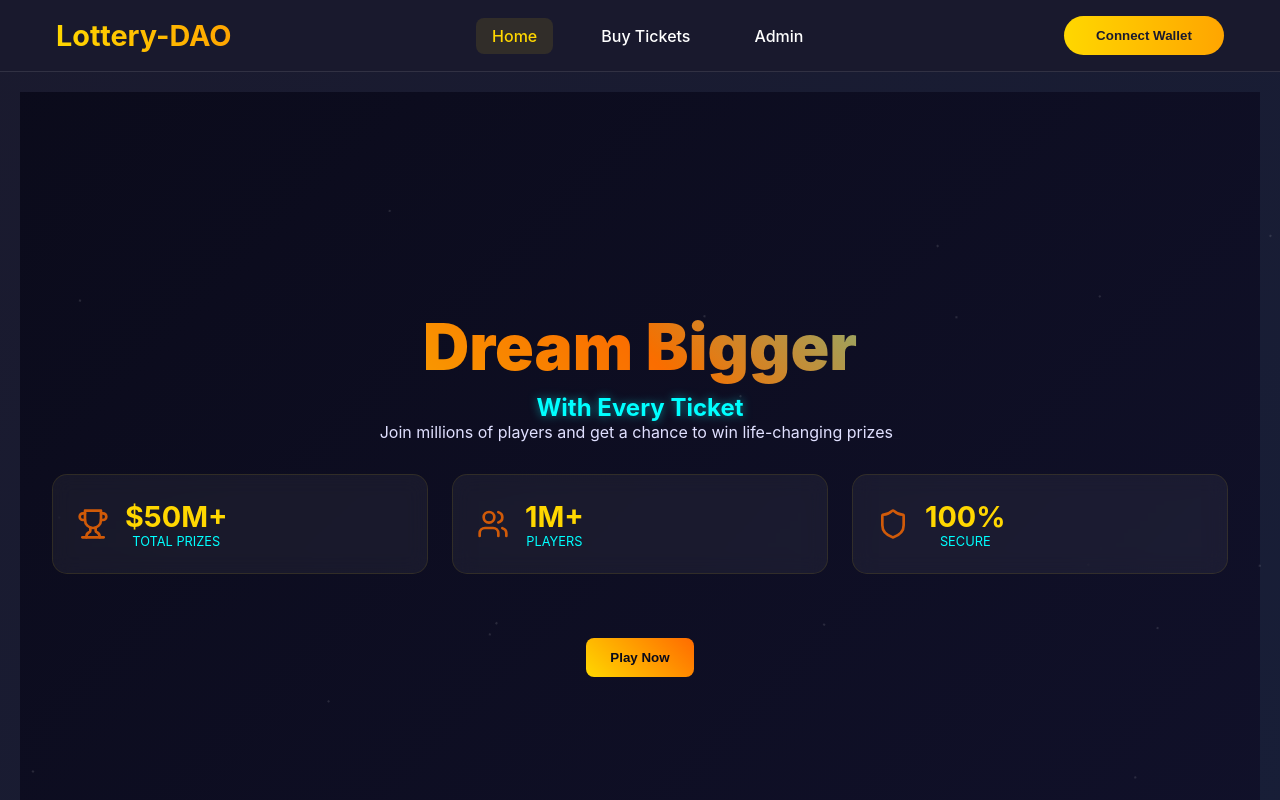
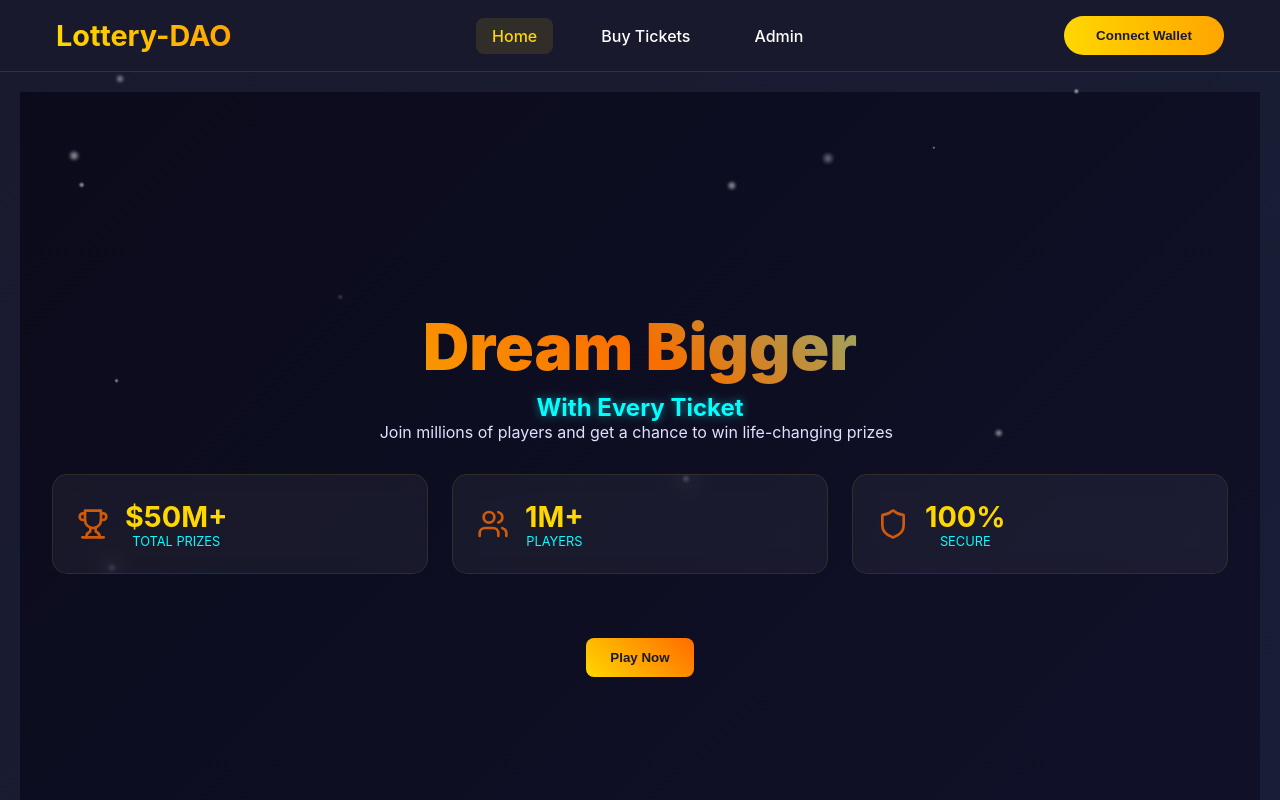
Before and after one commit to tufstraka/avalott, a React (Vite) app: page / in a window 1280 px wide. Shown: the top 800 px of the page. Built offline with nearby package versions, Linux system fonts and the light colour scheme.

Commit message:
updates home page

```diff
--- a/src/pages/css/Home.css
+++ b/src/pages/css/Home.css
@@ -1,5 +1,5 @@
 :root {
-  --bg-primary: #0a0a1a;
+  --bg-primary:  #1a1a2e;
   --text-primary: #e0e0ff;
   --neon-gold: #ffd700;
   --neon-orange: #ff6b00;
@@ -15,11 +15,6 @@
 
 
 
-/* #root, .App, .home-container {
-  width: 100%;
-  max-width: 100vw;
-  overflow-x: hidden;
-} */
 
 .home-container {
   background-color: var(--bg-primary);
@@ -53,41 +48,34 @@
 
 .particle {
   position: absolute;
-  width: 2px;
-  height: 2px;
-  background-color: rgba(255, 255, 255, 0.3);
+  width: var(--size);
+  height: var(--size);
+  background: radial-gradient(circle, rgba(255, 255, 255, 0.8) 0%, rgba(255, 255, 255, 0) 70%);
   border-radius: 50%;
-  animation: particle-drift 10s infinite cubic-bezier(0.42, 0, 0.58, 1);
-  opacity: 0.5;
+  animation: particle-float var(--speed) infinite linear;
+  filter: blur(1px);
 }
 
-@keyframes particle-drift {
+
+@keyframes particle-float {
   0% {
-    transform: translateY(0) translateX(0) rotate(0deg);
+    transform: translateY(0) translateX(0) scale(1);
+    opacity: 0;
+  }
+  20% {
+    opacity: 0.8;
+  }
+  80% {
+    opacity: 0.8;
   }
   100% {
-    transform: translateY(100vh) translateX(50px) rotate(360deg);
+    transform: translateY(-100vh) translateX(50px) scale(0.2);
+    opacity: 0;
   }
 }
 
 
 
-/* Scroll Progress Indicator */
-/* .scroll-progress {
-  position: fixed;
-  top: 0;
-  left: 0;
-  height: 4px;
-  background: linear-gradient(
-    to right,
-    var(--neon-gold),
-    var(--neon-orange)
-  );
-  z-index: 1000;
-  transition: width 0.2s ease;
-} */
-
-/* Hero Section Styling */
 .hero-section {
   display: flex;
   flex-direction: column;
--- a/src/pages/home.jsx
+++ b/src/pages/home.jsx
@@ -81,14 +81,21 @@ const Home = () => {
   return (
     <div className="home-container">
       <div className="particles">
-        {[...Array(30)].map((_, i) => (
-          <div key={i} className="particle" style={{
-            left: `${Math.random() * 100}%`,
-            top: `${Math.random() * 100}%`,
-            animationDelay: `${Math.random() * 5}s`
-          }} />
-        ))}
-      </div>
+          {[...Array(30)].map((_, i) => (
+            <div
+              key={i}
+              className="particle"
+              style={{
+                left: `${Math.random() * 100}%`,
+                top: `${Math.random() * 100}%`,
+                animationDelay: `${Math.random() * 5}s`,
+                '--size': `${Math.random() * 10 + 5}px`,
+                '--speed': `${Math.random() * 3 + 2}s`,
+              }}
+            />
+          ))}
+       </div>
+
 
       <div className="scroll-progress" style={{ width: `${scrollProgress}%` }} />
 
```
